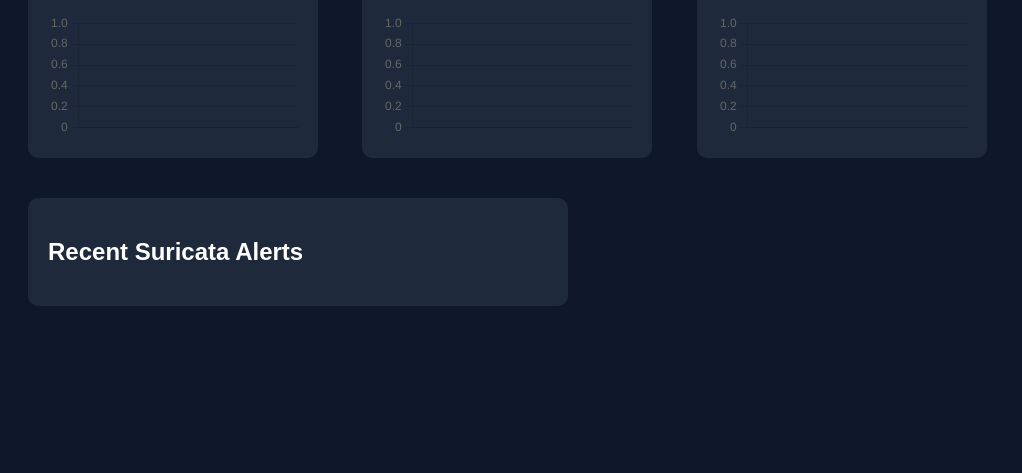
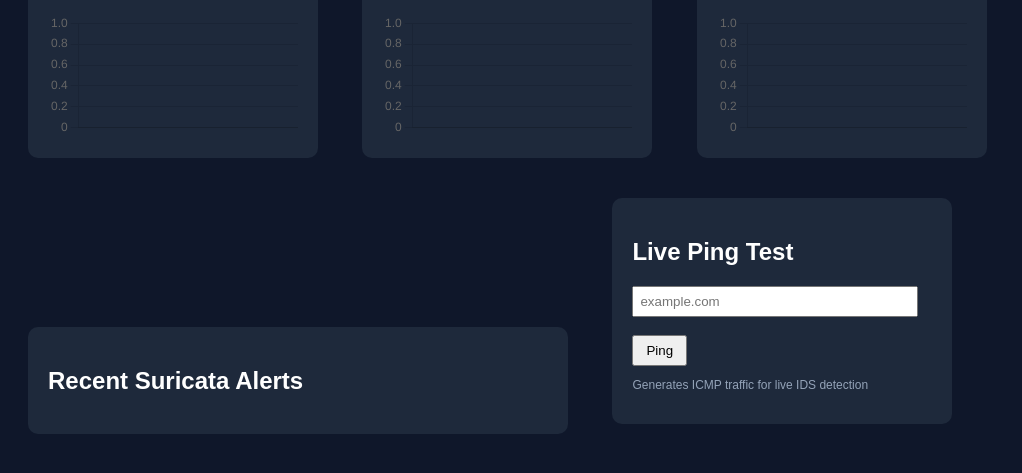
Before and after one commit to vikrammm24/CyberSec-PBL, a Flask app: template realtime_ids/dashboard/templates/index.html in a window 1280 px wide. Shown: the part 238-711 px from the top of the page, without its empty margins (0-1022 px from the left). Run offline with Flask 3, Linux system fonts and the light colour scheme; the template is opened without the code that fills it, so the values that code supplies are empty; parts of the project's set-up code (start-up, migrations or seed data) failed here and were passed over.

Commit message:
added ping function to dashboard

```diff
--- a/realtime_ids/dashboard/app.py
+++ b/realtime_ids/dashboard/app.py
@@ -8,16 +8,26 @@ import sys
 PROJECT_ROOT = os.path.abspath(os.path.join(os.path.dirname(__file__), ".."))
 sys.path.insert(0, PROJECT_ROOT)
 
-from flask import Flask, render_template
+from flask import Flask, render_template, request, redirect, url_for
 
 
 from ids.suricata_reader import get_suricata_alerts
 from alerts.whatsapp_alert import send_whatsapp_alert
 from anomaly_detection.detect_anomaly import run_anomaly_detection
 from behavioral_analytics.behavior_model import run_ueba
+from dashboard.ping_test import safe_ping
+
 
 
 app = Flask(__name__)
+
+@app.route("/ping", methods=["POST"])
+def ping():
+    target = request.form.get("target")
+    if target:
+        safe_ping(target)
+    return redirect(url_for("index"))
+
 
 @app.route("/")
 def index():
--- a/realtime_ids/dashboard/templates/index.html
+++ b/realtime_ids/dashboard/templates/index.html
@@ -49,6 +49,27 @@
         {% endfor %}
     </ul>
 </div>
+
+<div class="card" style="width:300px">
+    <h2>Live Ping Test</h2>
+    <form method="POST" action="/ping">
+        <input
+            type="text"
+            name="target"
+            placeholder="example.com"
+            required
+            style="width:90%; padding:6px;"
+        >
+        <br><br>
+        <button type="submit" style="padding:6px 12px;">
+            Ping
+        </button>
+    </form>
+    <p style="font-size:12px; color:#94a3b8;">
+        Generates ICMP traffic for live IDS detection
+    </p>
+</div>
+
 
 
 <script>
```
Also changed, not shown: realtime_ids/dashboard/ping_test.py (added, +19 -0 lines).
